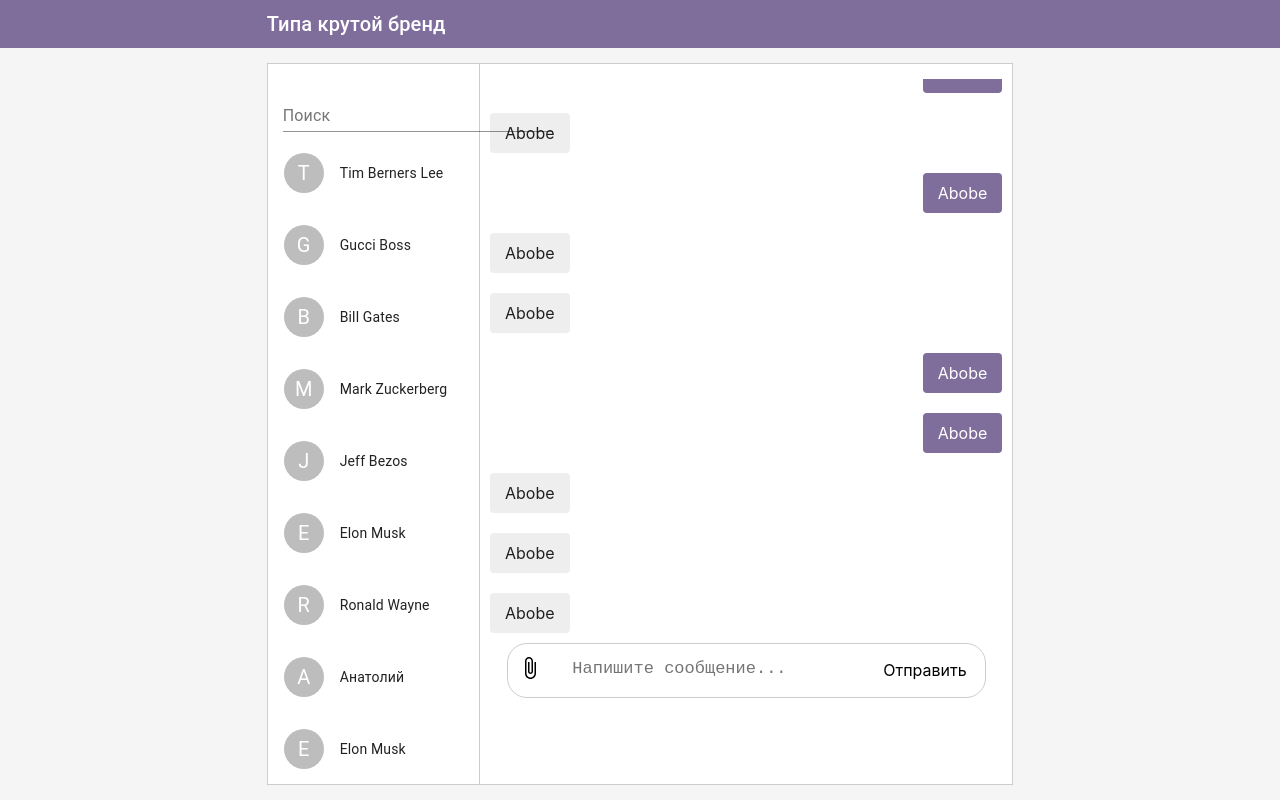
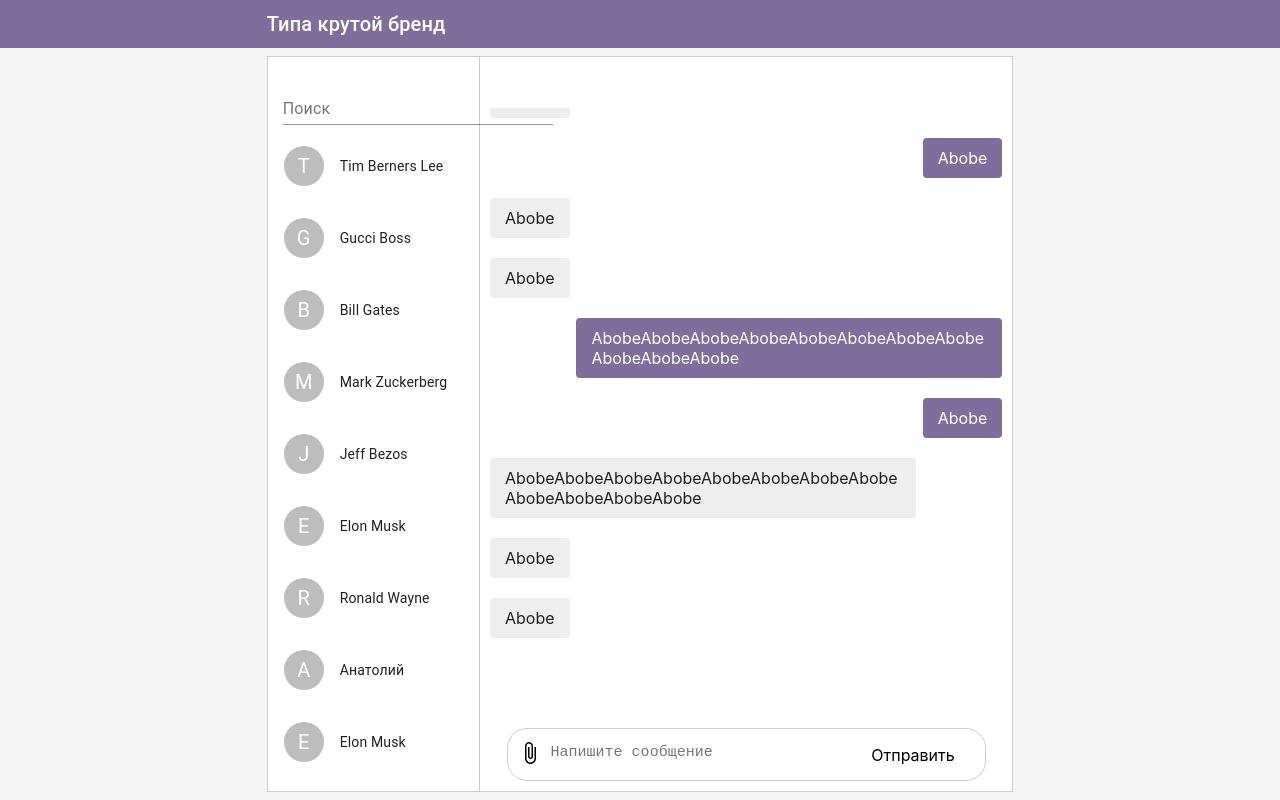
Before and after one commit to Arthur-Agadzhanyan/chat-app-client, a Next.js app: page /chats in a window 1280 px wide. Built offline with nearby package versions, Linux system fonts and the light colour scheme.

Commit message:
fixed: input out of block fields on the page /chats

```diff
--- a/pages/chats.tsx
+++ b/pages/chats.tsx
@@ -74,28 +74,30 @@ const chats = () => {
                         <MyMessage>Abobe</MyMessage>
                         <Message>Abobe</Message>
                         <Message>Abobe</Message>
+                        <MyMessage>AbobeAbobeAbobeAbobeAbobeAbobeAbobeAbobeAbobeAbobeAbobe</MyMessage>
                         <MyMessage>Abobe</MyMessage>
-                        <MyMessage>Abobe</MyMessage>
-                        <Message>Abobe</Message>
+                        <Message>AbobeAbobeAbobeAbobeAbobeAbobeAbobeAbobeAbobeAbobeAbobeAbobe</Message>
                         <Message>Abobe</Message>
                         <Message>Abobe</Message>
                         <div ref={chatBottomDiv} className="odd"></div>
                     </div>
                 </div>
                 <div className={classes.inputContainer}>
+                    <div className={classes.inputBorder}>
                         <div className={classes.attachFile}>
                             <AttachFileIcon />
                         </div>
                         <div className={classes.messageInputContainer}>
                             <TextareaAutosize
-                            rowsMax={6}
+                                rowsMax={4}
                                 aria-label="maximum height"
-                            placeholder="Напишите сообщение..."
+                                placeholder="Напишите сообщение"
                                 className={classes.messageInput}
 
                             />
                         </div>
                         <div className={classes.sendMessage}>Отправить</div>
+                    </div>
                 </div>
             </Grid>
         </Grid>
--- a/styles/chats.style.ts
+++ b/styles/chats.style.ts
@@ -18,12 +18,11 @@ const ChatsStyles = makeStyles((theme: Theme) =>
             }
         },
         chats: {
+            // display: "none",
             background: "#fff",
-            height: "96%",
+            height: "98%",
             paddingTop: 15,
             border: "1px solid #ccc",
-
-
         },
         chatSearch: {
             width: "270px",
@@ -37,53 +36,76 @@ const ChatsStyles = makeStyles((theme: Theme) =>
         },
         messages: {
             background: "#fff",
-            height: "96%",
+            height: "98%",
+
+
             paddingTop: 15,
             border: "1px solid #ccc",
             borderLeft: "none",
-
+            display: "flex",
+            flexDirection: "column",
+            justifyContent: "flex-end",
+            [theme.breakpoints.down('sm')]: {
+                width: "100%",
+            }
         },
         messageContainer: {
-            height: "80%",
+            maxHeight: "75%",
             overflowY: "auto",
             overflowX: "hidden"
-        },
+        },//790
         messageList: {
             display: "flex",
             flexDirection: "column",
             justifyContent: "flex-end",
         },
         inputContainer: {
-            width: "90%",
-            maxHeight: "20%",
-            margin: "auto",
-            marginTop: "auto",
-            padding: "7px 10px",
-            borderRadius: "20px",
+            display: "flex",
+            alignItems: "flex-end",
+            minHeight: "20%",
+            // height: "20vh",
+            justifyContent: "center",
+            zIndex: 110
+        },
+        inputBorder:{
             display: "flex",
             alignItems: "center",
-            border: "1px solid #ccc"
+            marginBottom: "10px",
+            borderRadius: "20px",
+            padding: "7px 10px",
+
+            width: "90%",
+            border: "1px solid #ccc",
+            [theme.breakpoints.down('xs')]:{
+                width: "98%",
+                padding: "7px 10px",
+                marginBottom: "5px",
+            }
         },
         attachFile: {
-            flex: "0 1 10%",
             alignItems: "center",
 
         },
         messageInputContainer: {
-            flex: "0 1 70%",
+            flex: "0 1 80%",
             alignItems: "center",
         },
         messageInput: {
             width: "100%",
             resize: "none",
             padding: "8px 9px",
-            fontSize: 17,
-            border: "none"
+            fontSize: 15,
+            border: "none",
+            // fontFamily: 'Big Shoulders Display'
         },
         sendMessage: {
-            flex: "0 1 20%",
-            alignItems: "center",
-
+            marginLeft: "auto",
+            marginRight: 20,
+            textAlign: "center",
+            [theme.breakpoints.down('xs')]:{
+                marginRight: 3,
+                marginLeft: 3
+            }
         }
     }),
 );
```
Lines whose indentation alone changed are shown as unchanged.
